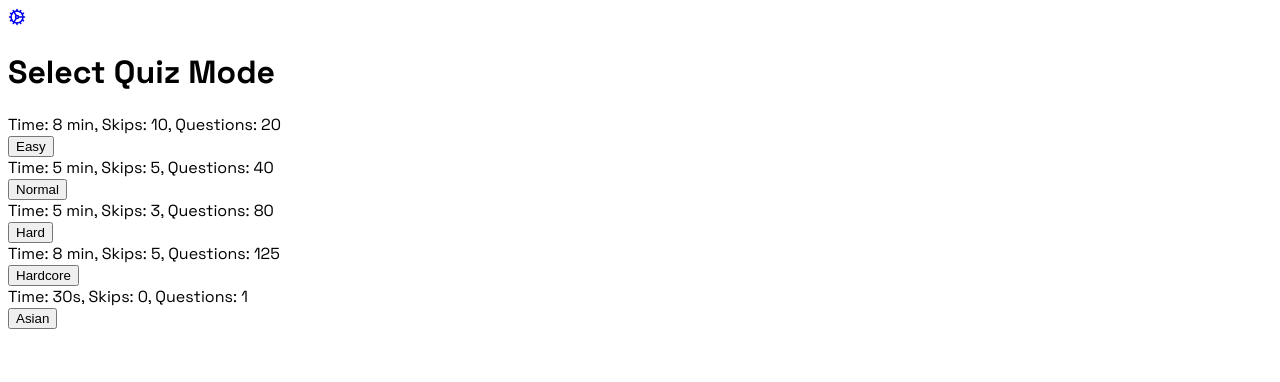
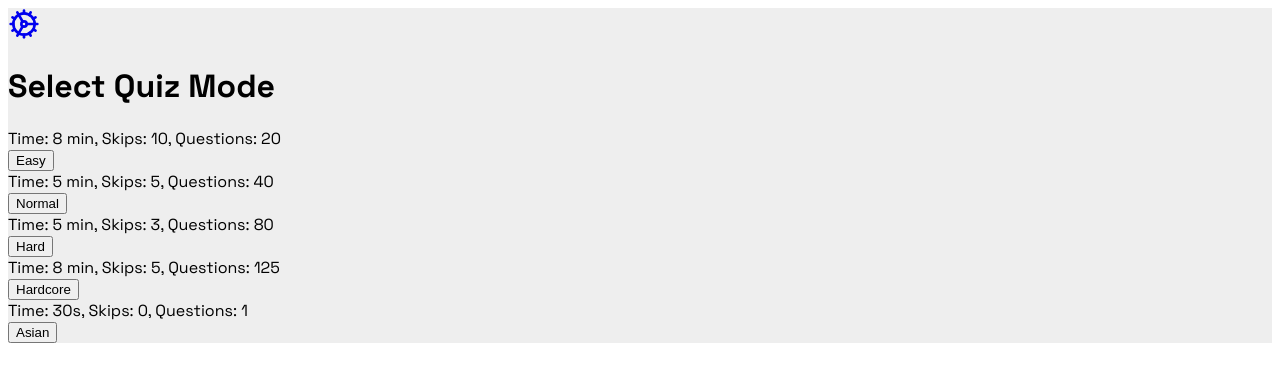
Before and after one commit to DWHIncAndi/Quizer, a React (Create React App) app: page / in a window 1280 px wide. Shown: the top 382 px of the page. Built offline with nearby package versions, Linux system fonts and the light colour scheme; the HTML template or start-up script is replaced by a standard one.

Commit message:
- updated cog - updated theme system

```diff
--- a/src/App.tsx
+++ b/src/App.tsx
@@ -1,4 +1,4 @@
-import React, { useState } from "react";
+import React, { useState, useEffect } from "react";
 import { BrowserRouter as Router, Route, Routes, Link } from "react-router-dom";
 import StartPage from "./components/StartPage";
 import QuizWrapper from "./components/QuizWrapper";
@@ -8,18 +8,27 @@ import { Cog } from "lucide-react";
 import { useParams } from "react-router-dom";
 
 const App: React.FC = () => {
-  const [colors, setColors] = useState({
-    primary: "#000000",
-    secondary: "#FFFFFF",
-    tertiary: "#CCCCCC",
-    quaternary: "#EEEEEE",
+  const [colors, setColors] = useState(() => {
+    const savedColors = localStorage.getItem("colors");
+    return savedColors
+      ? JSON.parse(savedColors)
+      : {
+        primary: "#000000",
+        secondary: "#FFFFFF",
+        tertiary: "#CCCCCC",
+        quaternary: "#EEEEEE",
+      };
   });
+
+  useEffect(() => {
+    localStorage.setItem("colors", JSON.stringify(colors));
+  }, [colors]);
 
   return (
     <Router>
-      <div className="relative">
-        <Link to="/settings" className="absolute top-4 right-4">
-          <Cog size={18} />
+      <div className="relative" style={{ backgroundColor: colors.quaternary }}>
+        <Link to="/settings" className="text-white absolute top-4 right-4 p-2 rounded-md duration-100 transition-all hover:bg-zinc-700">
+          <Cog size={32} />
         </Link>
 
         <Routes>
```
